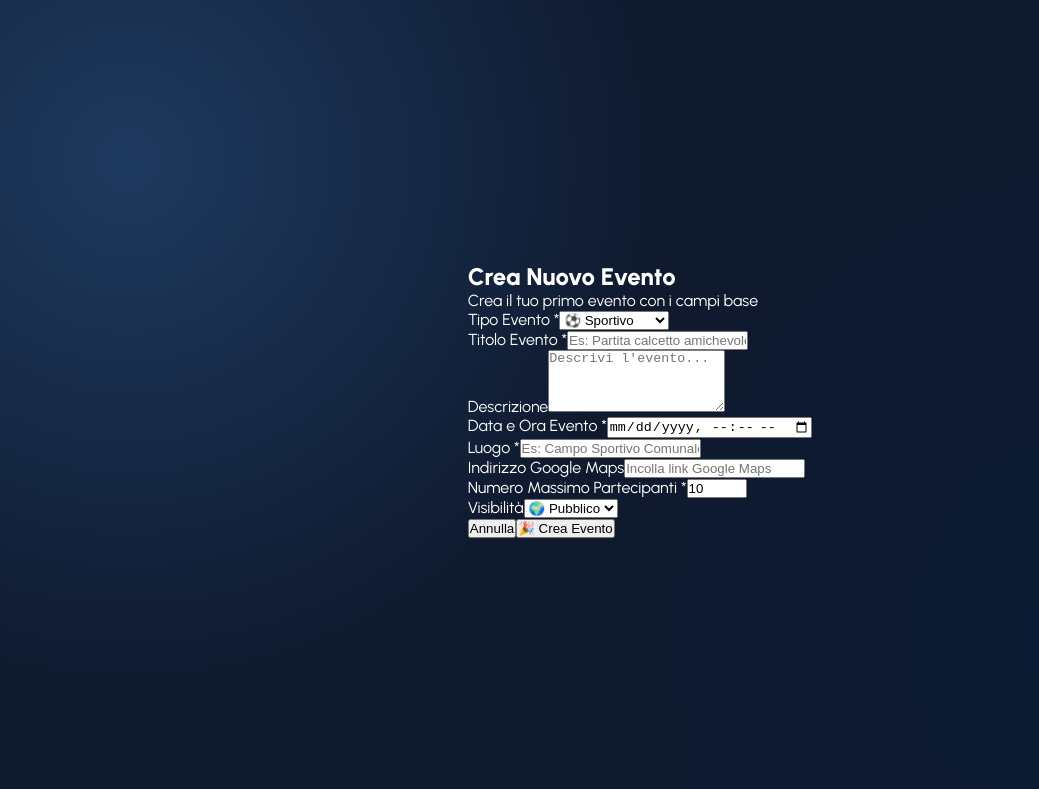
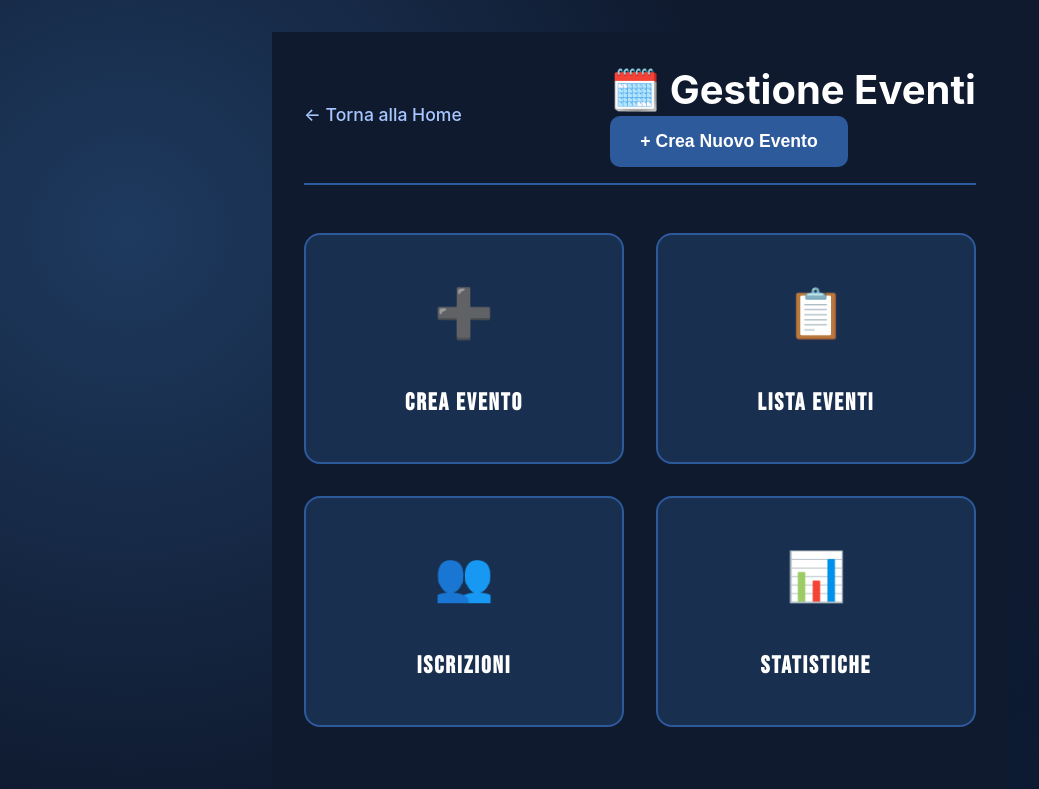
Before and after one commit to scarpariinside26/scarpari-inside-new, a React (Vite) app: page /eventi in a window 1280 px wide. Shown: the top 789 px of the page, without its empty margins (0-1039 px from the left). Built offline with nearby package versions, Linux system fonts and the light colour scheme.

Commit message:
Update GestioneEventi.jsx

```diff
--- a/src/pages/GestioneEventi/GestioneEventi.jsx
+++ b/src/pages/GestioneEventi/GestioneEventi.jsx
@@ -1,180 +1,82 @@
 import React, { useState } from 'react';
-import { supabase } from '../../supabaseClient';
+import { Link } from 'react-router-dom';
+import './GestioneEventi.css';
+import CreaEvento from './components/CreaEvento'; // RIATTIVA QUESTO IMPORT
 
-function CreaEvento({ onSuccess, onCancel }) {
-  const [formData, setFormData] = useState({
-    tipo_evento: 'sportivo',
-    titolo: '',
-    descrizione: '',
-    data_ora_evento: '',
-    luogo: '',
-    indirizzo_gmaps: '',
-    max_partecipanti: 10,
-    visibilita: 'pubblico'
-  });
+function GestioneEventi() {
+  const [view, setView] = useState('home');
 
-  const [loading, setLoading] = useState(false);
-  const [error, setError] = useState('');
-
-  const handleChange = (e) => {
-    const { name, value } = e.target;
-    setFormData(prev => ({
-      ...prev,
-      [name]: value
-    }));
-  };
-
-  const handleSubmit = async (e) => {
-    e.preventDefault();
-    setLoading(true);
-    setError('');
-
-    try {
-      // Validazione
-      if (!formData.titolo || !formData.data_ora_evento || !formData.luogo) {
-        throw new Error('Compila i campi obbligatori: titolo, data e luogo');
-      }
-
-      // Prepara dati per Supabase (solo campi esistenti)
-      const eventoData = {
-        tipo_evento: formData.tipo_evento,
-        titolo: formData.titolo,
-        descrizione: formData.descrizione,
-        data_ora_evento: new Date(formData.data_ora_evento).toISOString(),
-        luogo: formData.luogo,
-        indirizzo_gmaps: formData.indirizzo_gmaps,
-        max_partecipanti: formData.max_partecipanti,
-        visibilita: formData.visibilita,
-        organizzatore_id: (await supabase.auth.getUser()).data.user?.id,
-        stato: 'attivo'
-      };
-
-      const { data, error } = await supabase
-        .from('eventi')
-        .insert([eventoData])
-        .select()
-        .single();
-
-      if (error) throw error;
-
-      alert('✅ Evento creato con successo!');
-      onSuccess();
-
-    } catch (error) {
-      console.error('Errore creazione evento:', error);
-      setError(error.message);
-    } finally {
-      setLoading(false);
-    }
+  const handleCreaEventoSuccess = () => {
+    setView('home');
+    alert('Evento creato con successo!');
   };
 
   return (
-    <div className="crea-evento-container">
-      <div className="crea-evento-header">
-        <h2>Crea Nuovo Evento</h2>
-        <p>Crea il tuo primo evento con i campi base</p>
+    <div className="gestione-eventi-container">
+      <header className="page-header">
+        <Link to="/" className="back-btn">← Torna alla Home</Link>
+
+        <div className="header-actions">
+          <h1>🗓️ Gestione Eventi</h1>
+          {view === 'home' && (
+            <button
+              className="btn-primary"
+              onClick={() => setView('crea')}
+            >
+              + Crea Nuovo Evento
+            </button>
+          )}
+        </div>
+      </header>
+
+      <main className="page-main">
+        {view === 'home' && (
+          <>
+            <div className="menu-grid">
+              <div className="menu-btn" onClick={() => setView('crea')}>
+                <span className="icon">➕</span>
+                <span className="text">Crea Evento</span>
               </div>
 
-      <form onSubmit={handleSubmit} className="crea-evento-form">
-        {error && <div className="error-message">❌ {error}</div>}
-
-        <div className="form-group">
-          <label>Tipo Evento *</label>
-          <select name="tipo_evento" value={formData.tipo_evento} onChange={handleChange}>
-            <option value="sportivo">⚽ Sportivo</option>
-            <option value="community">🎉 Community</option>
-          </select>
+              <div className="menu-btn">
+                <span className="icon">📋</span>
+                <span className="text">Lista Eventi</span>
               </div>
 
-        <div className="form-group">
-          <label>Titolo Evento *</label>
-          <input
-            type="text"
-            name="titolo"
-            value={formData.titolo}
-            onChange={handleChange}
-            placeholder="Es: Partita calcetto amichevole"
-            required
-          />
+              <div className="menu-btn">
+                <span className="icon">👥</span>
+                <span className="text">Iscrizioni</span>
               </div>
 
-        <div className="form-group">
-          <label>Descrizione</label>
-          <textarea
-            name="descrizione"
-            value={formData.descrizione}
-            onChange={handleChange}
-            placeholder="Descrivi l'evento..."
-            rows="4"
-          />
+              <div className="menu-btn">
+                <span className="icon">📊</span>
+                <span className="text">Statistiche</span>
+              </div>
             </div>
 
-        <div className="form-group">
-          <label>Data e Ora Evento *</label>
-          <input
-            type="datetime-local"
-            name="data_ora_evento"
-            value={formData.data_ora_evento}
-            onChange={handleChange}
-            required
-          />
-        </div>
-
-        <div className="form-group">
-          <label>Luogo *</label>
-          <input
-            type="text"
-            name="luogo"
-            value={formData.luogo}
-            onChange={handleChange}
-            placeholder="Es: Campo Sportivo Comunale"
-            required
-          />
-        </div>
-
-        <div className="form-group">
-          <label>Indirizzo Google Maps</label>
-          <input
-            type="text"
-            name="indirizzo_gmaps"
-            value={formData.indirizzo_gmaps}
-            onChange={handleChange}
-            placeholder="Incolla link Google Maps"
-          />
-        </div>
-
-        <div className="form-group">
-          <label>Numero Massimo Partecipanti *</label>
-          <input
-            type="number"
-            name="max_partecipanti"
-            value={formData.max_partecipanti}
-            onChange={handleChange}
-            min="2"
-            max="100"
-            required
-          />
-        </div>
-
-        <div className="form-group">
-          <label>Visibilità</label>
-          <select name="visibilita" value={formData.visibilita} onChange={handleChange}>
-            <option value="pubblico">🌍 Pubblico</option>
-            <option value="privato">🔒 Privato</option>
-          </select>
-        </div>
-
-        <div className="form-actions">
-          <button type="button" onClick={onCancel} className="btn-secondary">
-            Annulla
-          </button>
-          <button type="submit" className="btn-primary" disabled={loading}>
-            {loading ? 'Creazione...' : '🎉 Crea Evento'}
+            <div className="test-message">
+              <h2>🚀 Sistema Eventi Avanzato</h2>
+              <p>Benvenuto nella nuova gestione eventi con tutte le funzionalità!</p>
+              <button
+                className="btn-primary"
+                style={{marginTop: '2rem'}}
+                onClick={() => setView('crea')}
+              >
+                Prova a Creare un Evento →
               </button>
             </div>
-      </form>
+          </>
+        )}
+
+        {view === 'crea' && (
+          <CreaEvento
+            onSuccess={handleCreaEventoSuccess}
+            onCancel={() => setView('home')}
+          />
+        )}
+      </main>
     </div>
   );
 }
 
-export default CreaEvento;
+export default GestioneEventi;
```
Lines whose indentation alone changed are shown as unchanged.
